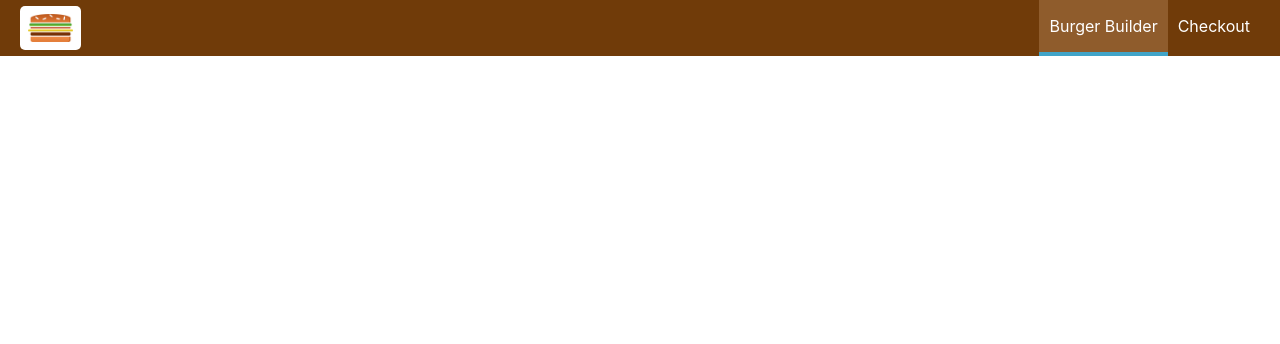
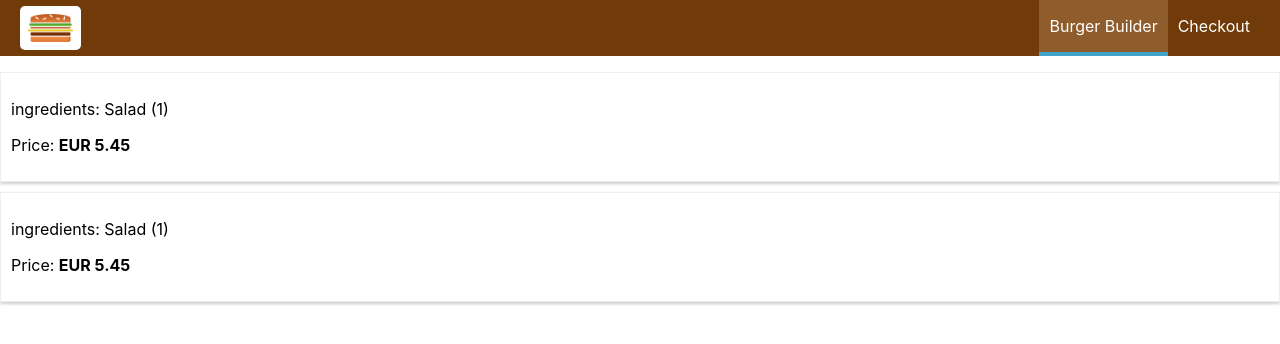
Before and after one commit to colm29/react-burger-linux, a React (Create React App) app: page /orders in a window 1280 px wide. Shown: the top 344 px of the page. Built offline with nearby package versions, Linux system fonts and the light colour scheme.

Commit message:
Add Orders Page

```diff
--- a/src/App.js
+++ b/src/App.js
@@ -4,6 +4,7 @@
 import Layout from './hoc/Layout/Layout';
 import BurgerBuilder from './containers/BurgerBuilder/BurgerBuilder';
 import Checkout from './containers/Checkout/Checkout';
+import Orders from './containers/Orders/Orders';
 
 class App extends Component {
   render() {
@@ -12,6 +13,7 @@
         <Layout>
           <Switch>
             <Route path="/checkout" component={Checkout} />
+            <Route path="/orders" component={Orders} />
             <Route path="/" exact component={BurgerBuilder} />
           </Switch>
         </Layout>
--- /dev/null
+++ b/src/components/Order/Order.js
@@ -0,0 +1,15 @@
+import React from 'react';
+
+import classes from './Order.module.css'
+
+const order = (props) => {
+
+    return (
+        <div className ={classes.Order}>
+            <p>ingredients: Salad (1)</p>
+            <p>Price: <strong>EUR 5.45</strong></p>
+        </div>
+    )
+}
+
+export default order;
--- /dev/null
+++ b/src/components/Order/Order.module.css
@@ -0,0 +1,8 @@
+.Order {
+    width: 100%;
+    border: 1px solid #eee;
+    box-shadow: 0 2px 3px #ccc;
+    padding: 10px;
+    margin: 10px auto;
+    box-sizing: border-box;
+}
--- /dev/null
+++ b/src/containers/Orders/Orders.js
@@ -0,0 +1,16 @@
+import React, { Component } from 'react';
+
+import Order from '../../components/Order/Order';
+
+class Orders extends Component {
+    render () {
+        return (
+            <div>
+                <Order />
+                <Order />
+            </div>
+        );
+    }
+}
+
+export default Orders;
```
Also changed, not shown: src/containers/Orders/Orders.module.css (added).
